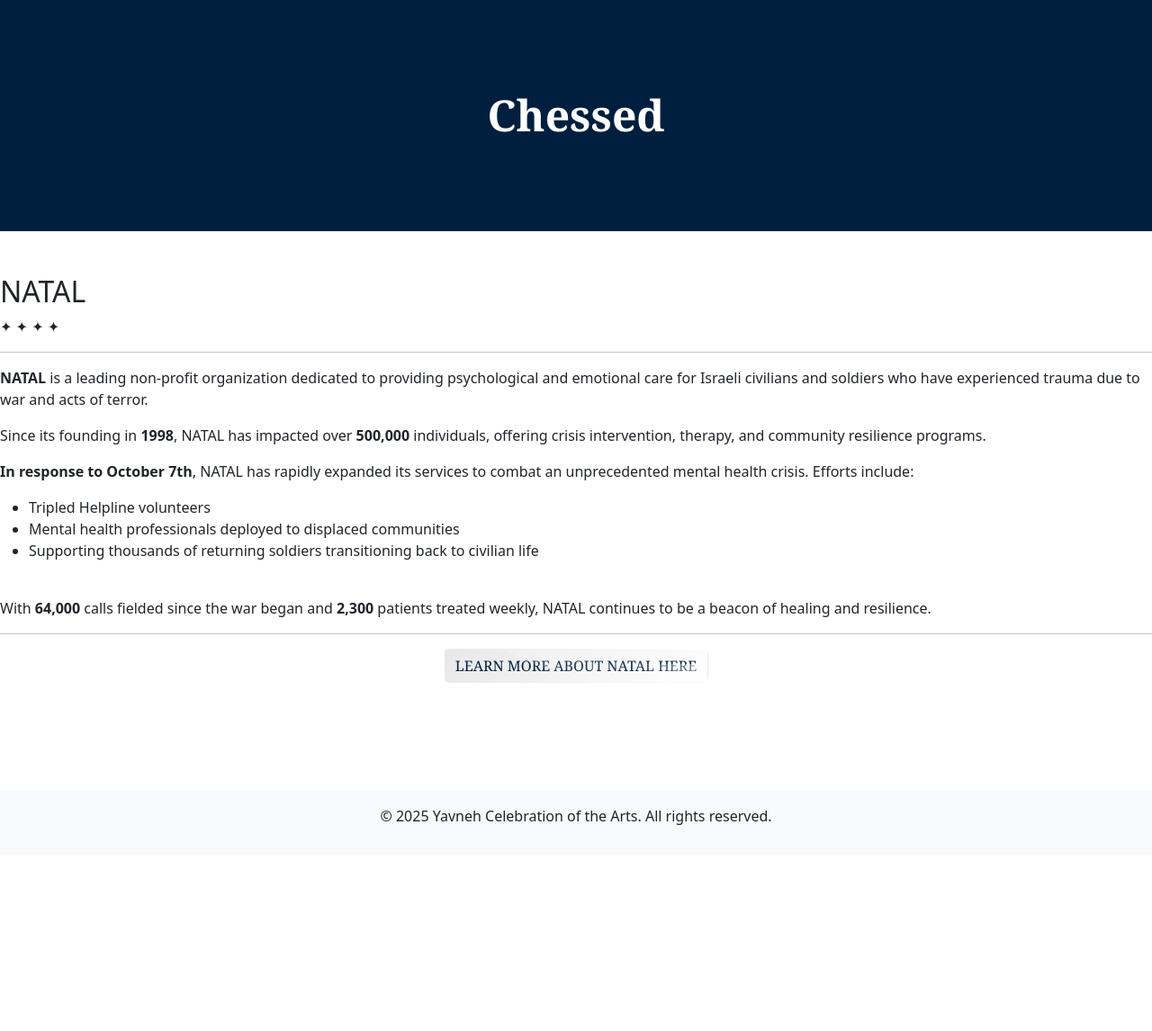
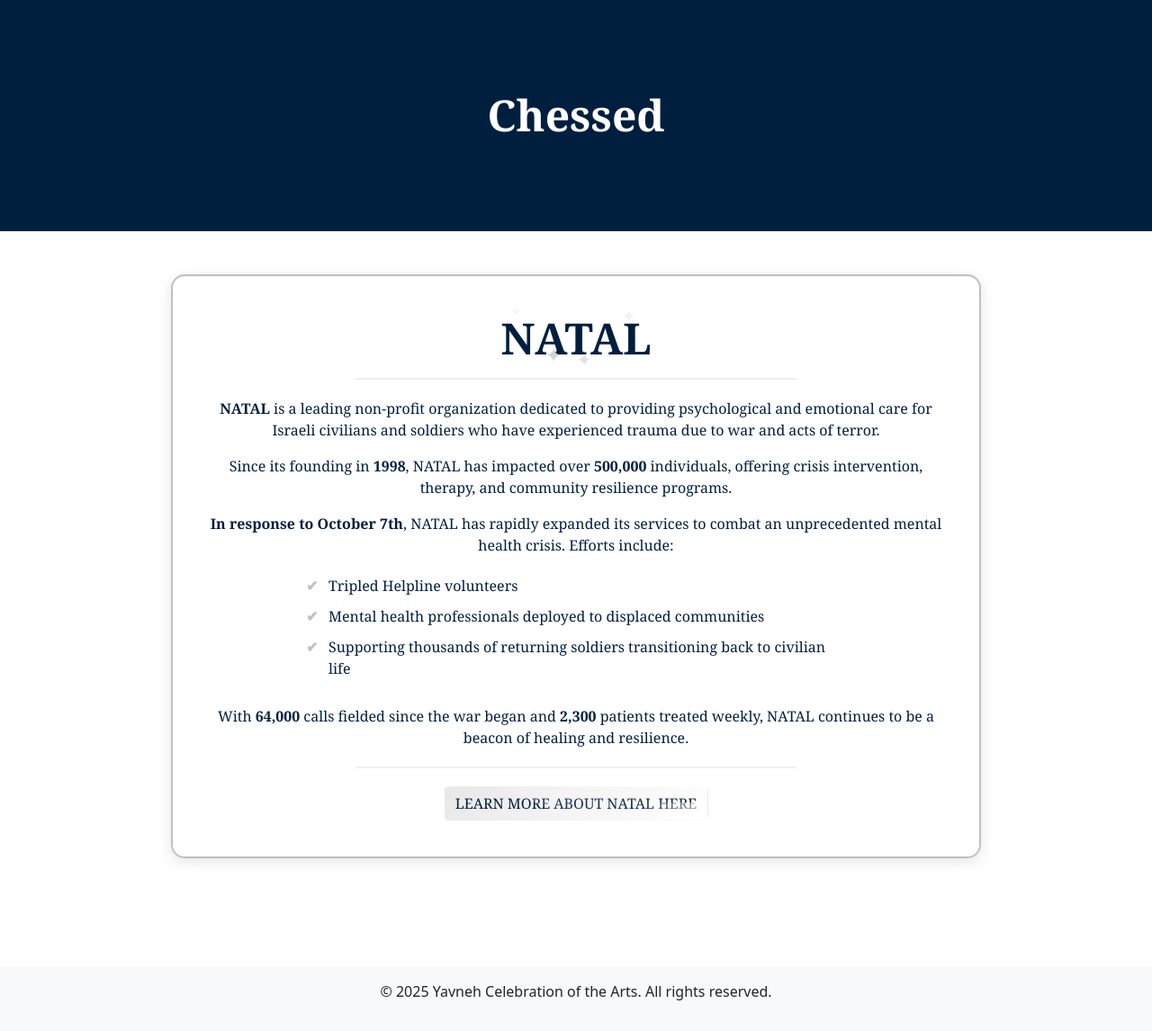
Before and after one commit to lucyhecht1/coa-official, a Flask app: page /chessed in a window 1280 px wide. Shown: the part 73-1219 px from the top of the page at 90% size. Before the commit the page ends 990 px from the top, so only its background shows below. Run offline with Flask 3, Linux system fonts and the light colour scheme; parts of the project's set-up code (start-up, migrations or seed data) failed here and were passed over.

Commit message:
Chessed CSS

```diff
--- a/static/css/style.css
+++ b/static/css/style.css
@@ -411,8 +411,104 @@ section p {
 
 /***************************/
 /******** CHESSED **********/
-.chessed {
+.chessed-container {
     font-family: 'Georgia', serif;
+    background: white;
+    border-radius: 15px;
+    color: #001f3f;
+    padding: 40px;
+    max-width: 900px;
+    width: 75%;
+    text-align: center;
+    box-shadow: 0 4px 15px rgba(0, 0, 0, 0.1);
+    border: 2px solid #C0C0C0;
+}
+.chessed-header {
+    position: relative;
+    display: inline-block;
+}
+
+/* NATAL text with static metallic gradient */
+.chessed-header h2 {
+    font-size: 3.0rem;
+    text-transform: uppercase;
+    margin-bottom: -10px;
+    font-weight: bold;
+    position: relative;
+    overflow: hidden;
+    display: inline-block;
+    background: #001f3f;
+    background-size: 300% 100%;
+    -webkit-background-clip: text;
+    -webkit-text-fill-color: transparent;
+}
+
+/* Sparkling stars effect outside the text */
+.chessed-header .sparkle {
+    position: absolute;
+    font-size: 1.2rem;
+    color: #D3D3D3;
+    opacity: 0;
+    animation: sparkle 2s infinite ease-in-out;
+}
+
+/* Randomized sparkle positions */
+.chessed-header .sparkle-1 {
+    top: -15px;
+    left: 5%;
+    animation-delay: 0.3s;
+}
+.chessed-header .sparkle-2 {
+    top: -10px;
+    right: 10%;
+    animation-delay: 1s;
+}
+.chessed-header .sparkle-3 {
+    bottom: -10px;
+    left: 30%;
+    animation-delay: 1.5s;
+}
+.chessed-header .sparkle-4 {
+    bottom: -15px;
+    right: 40%;
+    animation-delay: 2s;
+}
+
+/* Sparkle animation */
+@keyframes sparkle {
+    0%, 100% {
+        opacity: 0;
+        transform: scale(0.8);
+    }
+    50% {
+        opacity: 1;
+        transform: scale(1.2);
+    }
+}
+.chessed-divider {
+    border-top: 2px solid #C0C0C0;
+    width: 60%;
+    margin: 20px auto;
+}
+.chessed-list {
+    list-style-type: none;
+    padding: 0;
+    font-size: 1rem;
+    text-align: left;
+    margin: 0 auto;
+    max-width: 600px;
+}
+.chessed-list li {
+    padding: 5px 0;
+    position: relative;
+    padding-left: 25px;
+}
+.chessed-list li::before {
+    content: "✔";
+    color: #C0C0C0;
+    font-weight: bold;
+    position: absolute;
+    left: 0;
 }
 
 /***************************/
```
